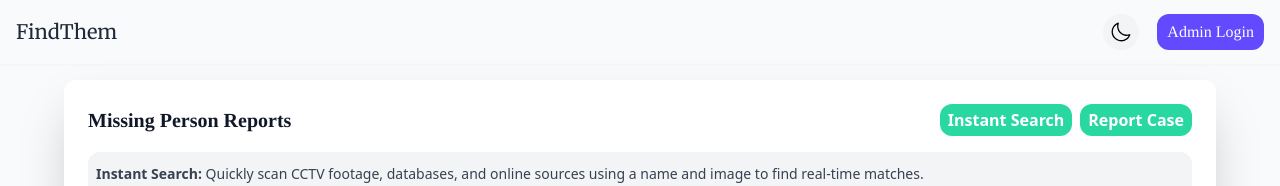
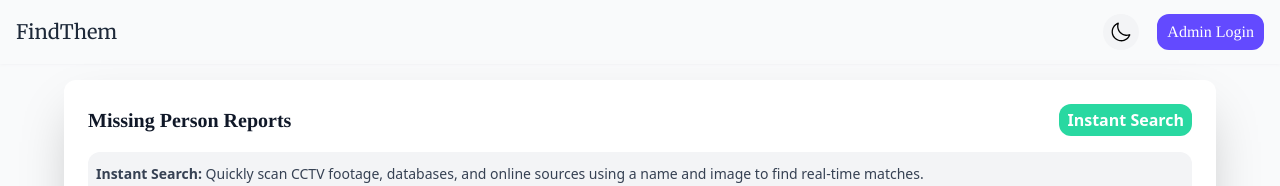
Before and after one commit to amugdg25/FindThemAI, a React (Vite) app in the folder frontend/: page /reportedcases in a window 1280 px wide. Shown: the top 186 px of the page. Built offline with nearby package versions, Linux system fonts and the light colour scheme; no server answers; a web font is replaced by a local one.

Commit message:
Update ReportedCases.tsx

```diff
--- a/frontend/src/pages/ReportedCases.tsx
+++ b/frontend/src/pages/ReportedCases.tsx
@@ -82,14 +82,14 @@
           >
             <Link to="/instantsearch">Instant Search</Link>
           </motion.span>
-          <motion.span
+          {isAuthenticated ? (<motion.span
             className="bg-[#29d8a1] px-2 py-1 rounded-xl text-white font-bold cursor-pointer"
             whileHover={{ scale: 1.05 }}
           >
-            <Link to={isAuthenticated ? "/dashboard" : "/reportpage"}>
-              {isAuthenticated ? "Dashboard" : "Report Case"}
+            <Link to="/dashboard">
+              Dashboard
             </Link>
-          </motion.span>
+          </motion.span>): <></> }
         </span>
       </div>
       <span className="w-full rounded-xl py-1 px-2 bg-gray-100 dark:bg-gray-400 mb-4 mt-2">
```
